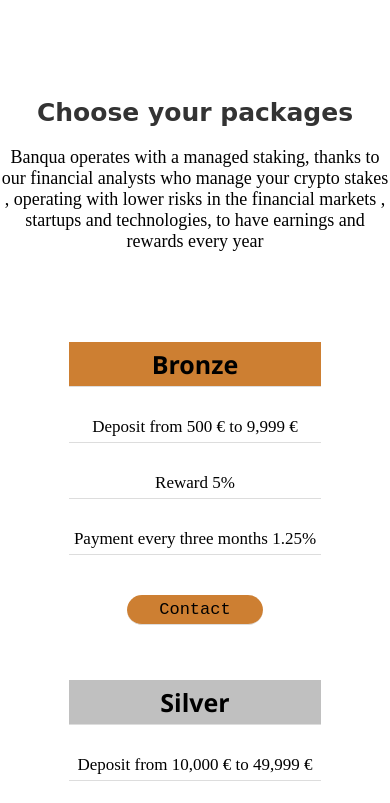
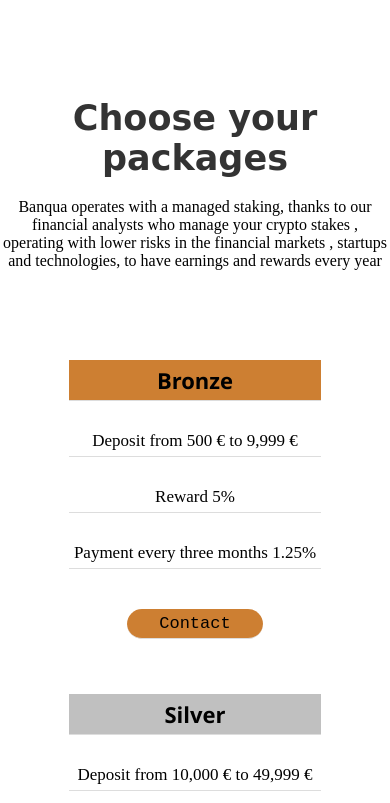
Before and after one commit to khrasedul-dev/banqua.io, a website: page public/index.html in a window 390 px wide. Shown: the part 796-1599 px from the top of the page. Drawn offline with Linux system fonts and the light colour scheme.

Commit message:
Update main.css

```diff
--- a/public/css/main.css
+++ b/public/css/main.css
@@ -312,7 +312,7 @@
 
     .pack-box div h1{
         text-align: center;
-        font-size: 25px;
+        font-size: 35px;
         font-family: cursive;
         font-weight: 900;
         color: #333;
@@ -322,7 +322,7 @@
         margin-top: 20px;
         font-weight: 300;
         text-align: center;
-        font-size: 18px;
+        font-size: 16px;
     }
 
     .main-pack{
@@ -343,7 +343,7 @@
         padding: 5px;
     }
     .pack-name{
-        font-size: 25px !important;
+        font-size: 22px !important;
         font-weight: 600;
         font-family: 'Segoe UI', Tahoma, Geneva, Verdana, sans-serif;
     }
```
